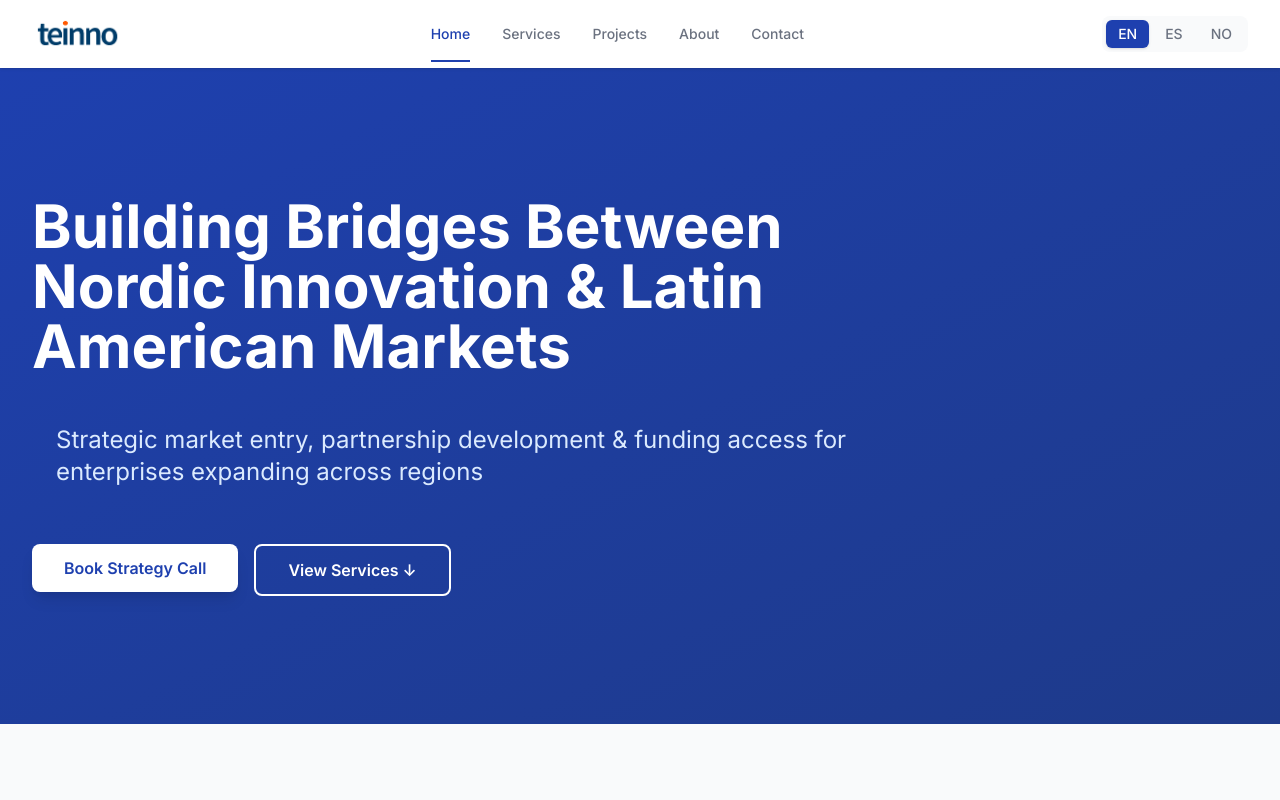
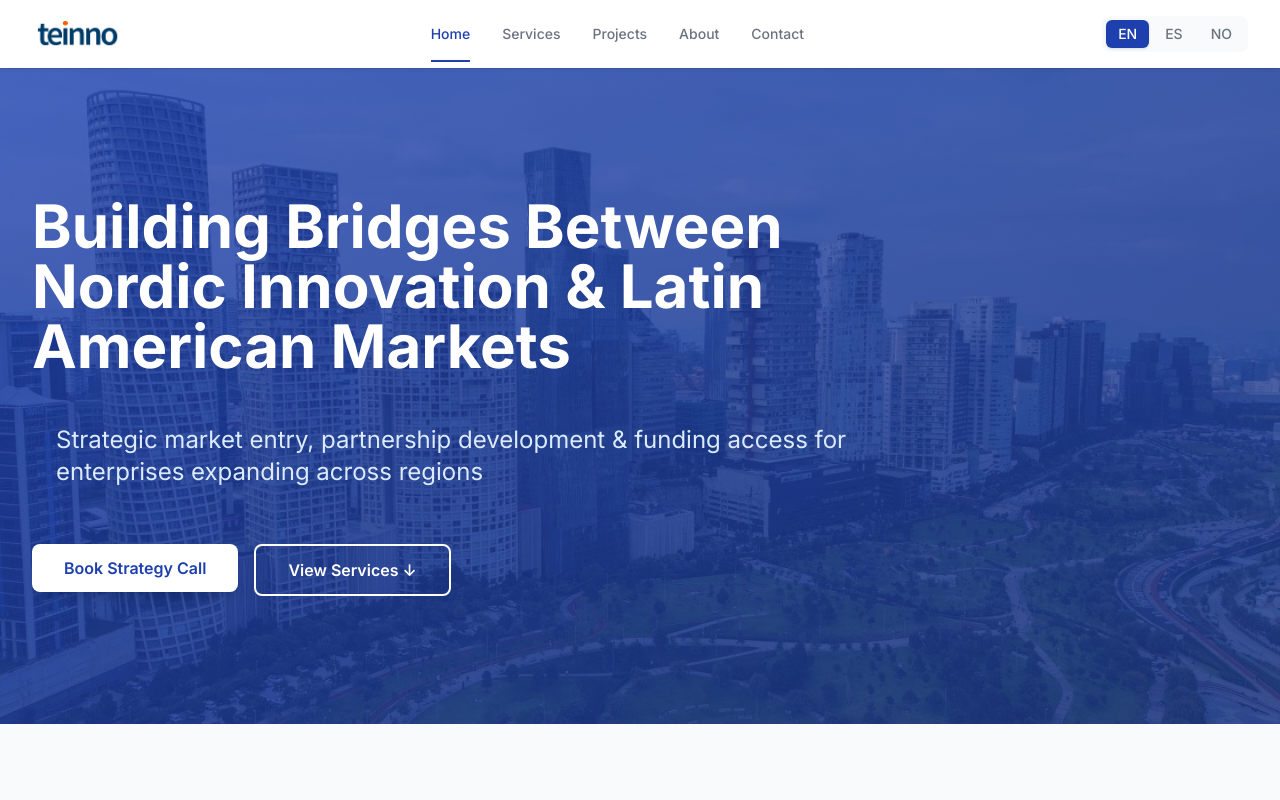
Before and after one commit to PepeBergen09/Teinno-websitev3.0-react, a React (Vite) app: page / in a window 1280 px wide. Shown: the top 800 px of the page. Built offline with nearby package versions, Linux system fonts and the light colour scheme.

Commit message:
feat: Update Home component with background image and gradient overlay
This commit enhances the Home component by adding a background image and a gradient overlay to the hero section, improving the visual appeal and user experience of the landing page.

```diff
--- a/src/pages/Home.tsx
+++ b/src/pages/Home.tsx
@@ -166,8 +166,9 @@ const Home = () => {
   return (
     <div>
       {/* Hero Section */}
-      <section className="bg-gradient-to-br from-primary to-primary-800 text-white">
-        <div className="container-custom py-20 md:py-32">
+      <section className="bg-gradient-to-br from-primary to-primary-800 text-white relative" style={{ backgroundImage: 'url(/santa-fe.jpg)', backgroundSize: 'cover', backgroundPosition: 'center', backgroundRepeat: 'no-repeat' }}>
+        <div className="absolute inset-0 bg-gradient-to-br from-primary/80 to-primary-800/80"></div>
+        <div className="container-custom py-20 md:py-32 relative z-10">
           <motion.div
             initial={{ opacity: 0, y: 20 }}
             animate={{ opacity: 1, y: 0 }}
```
Also changed, not shown: public/santa-fe.jpg (added).
